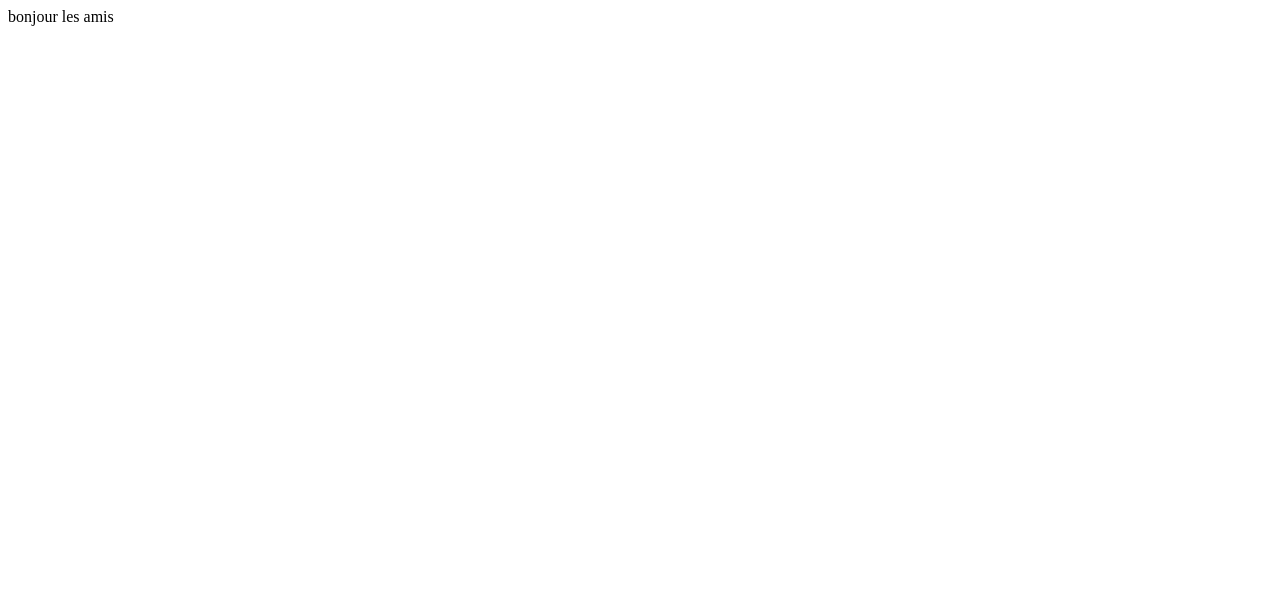
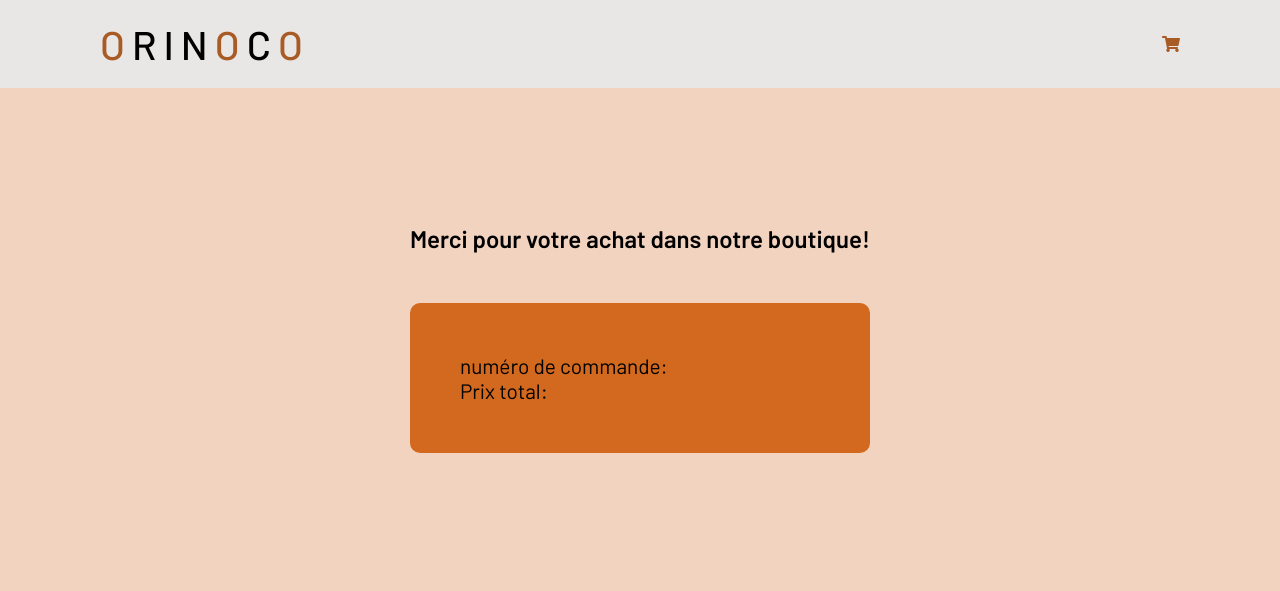
Before and after one commit to chevalierclement/e-commerce-project, a website: page pages/recap-commande.html in a window 1280 px wide. Drawn offline with Linux system fonts and the light colour scheme; no server answers.

Commit message:
requete post qui permet d'envoyer la commande au serveur, retourne bien les informations demandés par le brief

```diff
--- /dev/null
+++ b/css/recap-commande.css
@@ -0,0 +1,26 @@
+.recap-command{
+    display: flex;
+    flex-direction: column;
+    justify-content: center;
+    align-items: center;
+    width: 100%;
+    height: 500px;
+    padding: 0 50px;
+}
+
+.recap-command h3{
+    font-size: 1.5rem;
+    font-weight: 600;
+    text-align: center;
+}
+
+#details-order{
+    font-size: 1.3rem;
+    font-weight: 400;
+    text-align: left;
+    border: none;
+    border-radius: 10px;
+    padding: 50px;
+    margin-top: 50px;
+    background: chocolate;
+}
--- a/js/basket.js
+++ b/js/basket.js
@@ -15,7 +15,9 @@ if (localStorage.length === 0) {
 } else {
     for ( i = 0 ; i <= localItems.length - 1 ; i++ ) {
         var quantityArray = parseInt(localItems[i].quantité);
+
         var priceArray =  parseInt(localItems[i].prix.replace(' €', ''));
+
         var priceProduct = quantityArray * priceArray;
         monTableau.push([localItems[i].nom,localItems[i].lentille, quantityArray, priceProduct + ' €']);
         totalAmount = totalAmount + priceProduct;
--- a/js/recap-commande.js
+++ b/js/recap-commande.js
@@ -1,3 +1,5 @@
+const monIdOrder = document.getElementById('id_order');
+
 fetch("http://localhost:3000/api/cameras/order", {
     method : 'POST',
     headers : {
@@ -11,6 +13,29 @@ fetch("http://localhost:3000/api/cameras/order", {
             city: 'bob',
             email: 'bob'
         },
-        products: ['bob', 'bob', 'bob']
+        products: ['5be9c4471c9d440000a730e8', '5be9c4471c9d440000a730e8', '5be9c4471c9d440000a730e8']
     })
+}).then(response => {
+    return response.json()
+}).then(data => {
+    console.log(data);
+    monIdOrder.innerHTML = data.orderId;
+}).catch(error => {
+    console.log('error');
 });
+
+var totalAm = 0;
+var localItems = JSON.parse(localStorage.getItem('items'));
+var totalPrice = document.getElementById('total-am');
+
+for ( i = 0 ; i <= localItems.length - 1 ; i++ ) {
+    var quantityArray = parseInt(localItems[i].quantité);
+    var priceArray =  parseInt(localItems[i].prix.replace(' €', ''));
+
+    var priceProduct = quantityArray * priceArray;
+    totalAm += priceProduct;
+}
+
+totalPrice.innerHTML = totalAm + ' €';
+
+console.log(totalAm);
--- a/pages/recap-commande.html
+++ b/pages/recap-commande.html
@@ -1,13 +1,33 @@
 <html lang="en">
 <head>
     <meta charset="UTF-8">
+    <link rel="stylesheet" href="../css/home.css">
+    <link rel="stylesheet" href="../css/recap-commande.css">
+    <link rel="stylesheet" href="https://use.fontawesome.com/releases/v5.8.1/css/all.css" integrity="sha384-50oBUHEmvpQ+1lW4y57PTFmhCaXp0ML5d60M1M7uH2+nqUivzIebhndOJK28anvf" crossorigin="anonymous">
     <meta name="viewport" content="width=device-width, initial-scale=1.0">
     <title>Document</title>
 </head>
 <body>
-    <p>bonjour les amis</p>
+
+    <!-- Navbar -->
+    <nav class="navbar">
+        <div class="navbar-container">
+            <a href="../home.html" class="navbar-brand"><span>o</span>rin<span>o</span>c<span>o</span></a>
+            <a href="basket.html" class="navbar-bkt-lk"><i class="fas fa-shopping-cart"></i></a>
+        </div>
+    </nav>
+
+    <section class="recap-command">
+        <h3> Merci pour votre achat dans notre boutique! </3>
+        <div id="details-order">
+            <p> numéro de commande: <span id="id_order"></span></p>
+            <p> Prix total: <span id="total-am"></span></p>
+        </div>
+    </section>
+
 
     <script src="../js/global-functions.js"></script>
+
     <script src="../js/recap-commande.js"></script>
 </body>
 </html>
```
